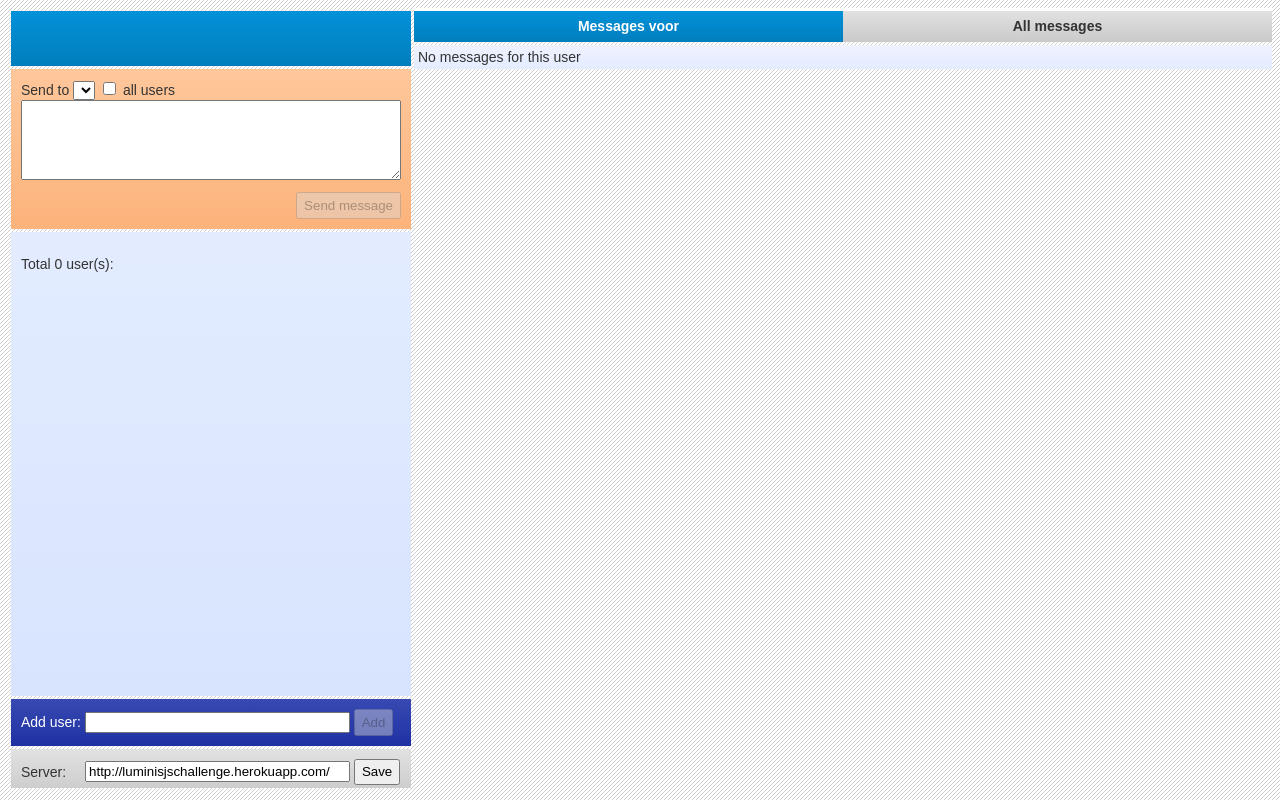
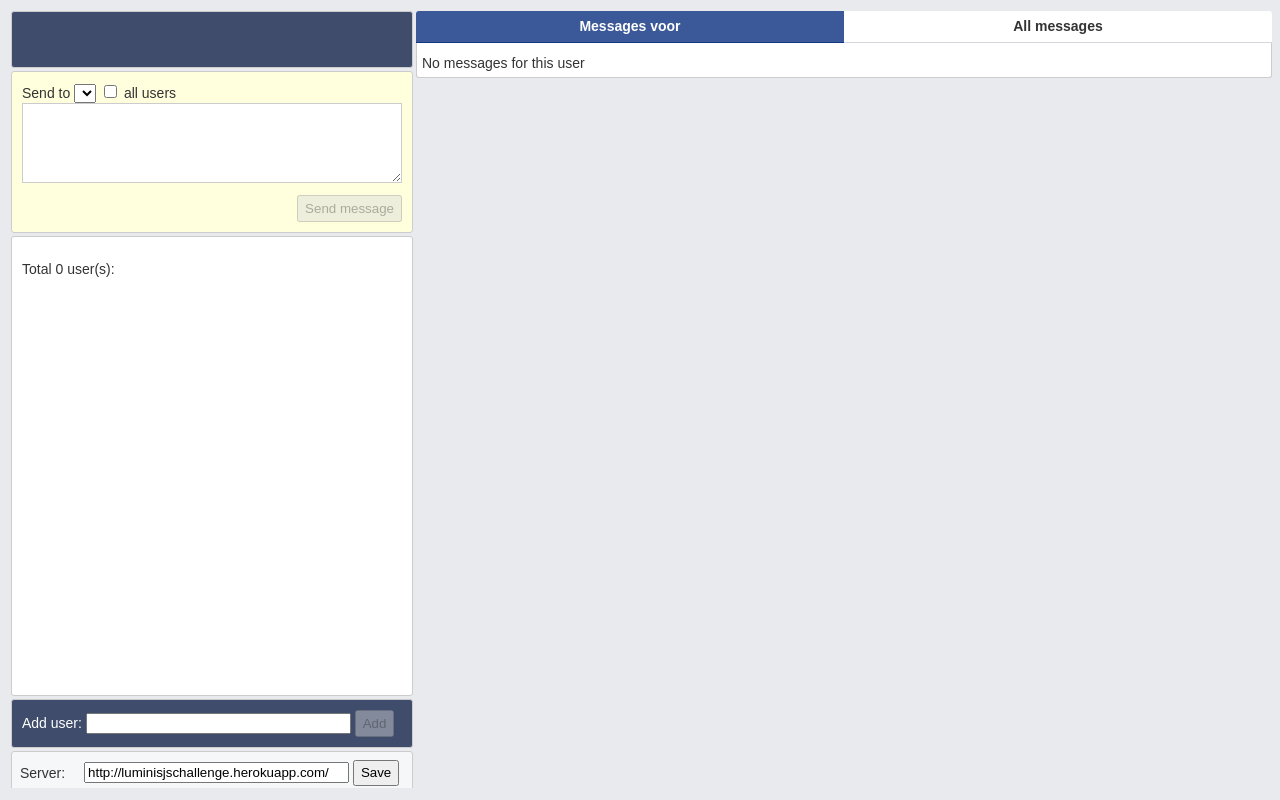
Before and after one commit to dimitriy-k/dimitriy-k.github.com, a plain HTML site: page challenge/index.html in a window 1280 px wide. Drawn offline with Linux system fonts and the light colour scheme; no server answers.

Commit message:
facebook theme

```diff
--- a/challenge/challenge.js
+++ b/challenge/challenge.js
@@ -25,7 +25,7 @@ var ChatListModel = function() {
  	this.refreshTimeout;
  	this.resizeTimer;
  	this.messagesToLoad = 0;
- 	this.messagesMode = 0;
+ 	this.messagesMode = ko.observable(false);
 
     this.addUser = function() {
         if (this.userNameToAdd() && this.userNameToAddIsValid()) {
@@ -64,18 +64,18 @@ var ChatListModel = function() {
     		 this.selectedUser(obj);
     	 }
 
-    	 if(this.messagesMode == 0){
-    	 	chatApi.getMessagesForUser(this.selectedUser(), this.messages);
-    	 }else if(this.messagesMode = 1){
+    	 if(this.messagesMode()){
     	 	this.messagesToLoad = this.usersList().length;
     	 	this.allMessages([]);
     	 	chatApi.getMessagesForUsers(this.usersList(), this.messagesLoaded);
+    	 }else{
+    	 	chatApi.getMessagesForUser(this.selectedUser(), this.messages);
     	 }
 
     	 clearTimeout(this.refreshTimeout);
     	 var self = this;
     	 this.refreshTimeout = setTimeout(function () {
-    	 	chatApi.getUsers(self.usersList,self.loadUserMessages, false);
+    	 	//chatApi.getUsers(self.usersList,self.loadUserMessages, false);
     	 }, 3000);
     }.bind(this);
 
@@ -116,7 +116,7 @@ var ChatListModel = function() {
     	$("#main").height(mainHeight);
 
 
-    	var usersListHeight = $(window).height() -400;
+    	var usersListHeight = $(window).height() -406;
     	if(usersListHeight < 235) usersListHeight = 235;
   		$("#usersList").height(usersListHeight);
     };
@@ -126,12 +126,16 @@ var ChatListModel = function() {
     }, this);
 
     this.messagesForUser = function(){
-    	this.messagesMode = 0;
+    	$(".currentMessageMode").removeClass("currentMessageMode");
+    	$(".messagesUsers").addClass("currentMessageMode");
+    	this.messagesMode(false);
     	this.loadUserMessages(this.selectedUser());
     };
 
     this.messagesForAllUsers = function(){
-    	this.messagesMode = 1;
+    	$(".currentMessageMode").removeClass("currentMessageMode");
+    	$(".messagesAll").addClass("currentMessageMode");
+    	this.messagesMode(true);
     	this.loadUserMessages();
     };
 
--- a/challenge/index.html
+++ b/challenge/index.html
@@ -63,20 +63,24 @@ function log(msg){
 
     <div id='messages'>
         <div class="messageMode">
-        	<div class="messagesUsers" data-bind='click: messagesForUser'  >Messages voor <span  data-bind="text: selectedUser().name"></span></div>
+        	<div class="messagesUsers currentMessageMode" data-bind='click: messagesForUser'  >Messages voor <span  data-bind="text: selectedUser().name"></span></div>
         	<div class="messagesAll"  data-bind='click: messagesForAllUsers'>All messages</div>
         </div>
         <div class="messagesContainer">
-        <div data-bind="foreach: messages">
+        <div class="messagesWrap" data-bind="foreach: messages">
             <div class="messageWrap">
-				<div class="messageHeader">
-				  <span class="sender" data-bind="text: sender"></span><span class="receiver" data-bind="text: receiver"></span>
-				</div>
-				<div class='messageTimestamp' data-bind="dateString: timestamp, datePattern: 'dddd, MMMM dd, yyyy'"> </div>
-				<span class="messageContent" data-bind="text: content"> </span>
+				<div class="messageContent">
+				 <span class="sender" data-bind="text: sender"></span><div data-bind="visible: $root.messagesMode()">to<span class="receiver" data-bind="text: receiver"></span></div>
+				 <span data-bind="text: content"></span>
+				 </div>
+
+				 <span class='messageTimestamp' data-bind="dateString: timestamp, datePattern: 'dddd, MMMM dd, yyyy'"></span>
+
+
+
             </div>
         </div>
-        <div class="noMessages" data-bind="visible: messageLength">
+        <div class="noMessages messagesWrap" data-bind="visible: messageLength">
         	 <div class="messageWrap">
 				<span class="messageContent" >No messages for this user</span>
             </div>
--- a/challenge/style.css
+++ b/challenge/style.css
@@ -1,4 +1,4 @@
-body { font-family: arial; font-size: 14px; color: #333; background: url(bg.png)}
+body { font-family: arial; font-size: 14px; color: #333; background: #e9eaed}
 
 
 button { height: 2em; }
@@ -9,6 +9,9 @@ button { height: 2em; }
 .addUser,
 .hostWrap{
 	margin: 3px;
+	-webkit-border-radius: 3px;
+-moz-border-radius: 3px;
+border-radius: 3px;
 }
 
 
@@ -32,28 +35,28 @@ button { height: 2em; }
 	height: 45px;
 	line-height: 45px;
 
-	background: #0291D9;
-	background: -moz-linear-gradient(top, #0291D9 0%, #017EBD) 100%);
-	background: -webkit-linear-gradient(top, #0291D9 0%, #017EBD 100%);
-	filter: progid:DXImageTransform.Microsoft.gradient( startColorstr='#0291D9', endColorstr='#017EBD',GradientType=0 );
+
+	border: 1px solid #ccc;
+
+	background: rgb(63,76,107);
 }
 
 .sendMessageWrap{
-	background: #FFC79B;
+	background: #FFFEDD;
 	padding: 10px;
 	height: 140px;
 	position: relative;
 
-	background: #FFC79B;
-	background: -moz-linear-gradient(top, #FFC79B 0%, #FCB37B) 100%);
-	background: -webkit-linear-gradient(top, #FFC79B 0%, #FCB37B 100%);
-	filter: progid:DXImageTransform.Microsoft.gradient( startColorstr='#FFC79B', endColorstr='#FCB37B',GradientType=0 );
+		border: 1px solid #ccc;
+
 }
 
 .messageToSend {
 	display: block;
 	width: 380px;
 	height: 80px;
+
+	border: 1px solid #ccc;
 }
 
 .sendButton {
@@ -69,10 +72,8 @@ button { height: 2em; }
 .usersWrap{
 	padding: 10px;
 
-	background: #E3ECFF;
-	background: -moz-linear-gradient(top, #E3ECFF 0%, #D8E4FE) 100%);
-	background: -webkit-linear-gradient(top, #E3ECFF 0%, #D8E4FE 100%);
-	filter: progid:DXImageTransform.Microsoft.gradient( startColorstr='#E3ECFF', endColorstr='#D8E4FE',GradientType=0 );
+	background: #fff;
+	border: 1px solid #ccc;
 }
 
 #usersList{
@@ -90,24 +91,25 @@ button { height: 2em; }
 	padding: 5px 0px 5px 30px;
 	list-style: none;
 	background: url(user.png) no-repeat;
+	color: #3b5998;
+	font-weight: bold;
 }
 
 #usersList ul li:hover{
-	background: url(user.png) no-repeat #FFC79B;
+	background: url(user.png) no-repeat #e9eaed;
 	cursor: pointer;
 }
 
 .addUser {
 	padding: 10px;
-	width: 380px;
 	background: #3849B2;
 	color: #FFF;
 	white-space: nowrap;
 
-		background: #3849B2;
-	background: -moz-linear-gradient(top, #3849B2 0%, #1F31A3) 100%);
-	background: -webkit-linear-gradient(top, #3849B2 0%, #1F31A3 100%);
-	filter: progid:DXImageTransform.Microsoft.gradient( startColorstr='#3849B2', endColorstr='#1F31A3',GradientType=0 );
+	background: rgb(63,76,107);
+
+	border: 1px solid #ccc;
+
 }
 
 .addUser form {
@@ -131,14 +133,12 @@ button { height: 2em; }
 }
 
 .hostWrap {
-	padding: 10px;
-	width: 380px;
+	padding: 8px;
 	white-space: nowrap;
 
-	background: #E1E1E1;
-	background: -moz-linear-gradient(top, #E1E1E1 0%, #CACACA) 100%);
-	background: -webkit-linear-gradient(top, #E1E1E1 0%, #CACACA 100%);
-	filter: progid:DXImageTransform.Microsoft.gradient( startColorstr='#E1E1E1', endColorstr='#CACACA',GradientType=0 );
+	background: #f6f7f8;
+
+	border: 1px solid #ccc;
 }
 
 #messages {
@@ -156,34 +156,53 @@ width: 100%;
 text-align: center;
 font-weight: bold;
 	padding-top: 3px;
-	background: #FFF;
+	background: #e9eaed;
 	line-height: 31px;
 	cursor: pointer;
 	white-space:nowrap;
+
 }
 
-.messagesUsers {
-	display: block;
+.messagesUsers,
+.messagesAll {
+	display: inline-block;
 	float: left;
-	color: #FFF;
 
 	width: 50%;
+	color: #333;
+	background-color: #fff;
+	border-bottom: 1px solid #d3d6db;
+}
 
-	background: #0291D9;
-	background: -moz-linear-gradient(top, #0291D9 0%, #017EBD) 100%);
-	background: -webkit-linear-gradient(top, #0291D9 0%, #017EBD 100%);
-	filter: progid:DXImageTransform.Microsoft.gradient( startColorstr='#0291D9', endColorstr='#017EBD',GradientType=0 );
+.messagesUsers:hover,
+.messagesAll:hover {
+
+	background: #f4f6f9;
+}
+
+.currentMessageMode {
+	background-color: #3b5998;
+	border-bottom: 1px solid #133783;
+	color: #fff;
+}
+
+.currentMessageMode:hover{
+	background-color: #3b5998;
+}
+
+
+
+.messagesUsers {
+-webkit-border-top-left-radius: 3px;
+-moz-border-radius-topleft: 3px;
+border-top-left-radius: 3px;
 }
 
 .messagesAll {
-	width: 50%;
-	display: inline-block;
 	float: right;
-
-	background: #E1E1E1;
-	background: -moz-linear-gradient(top, #E1E1E1 0%, #CACACA) 100%);
-	background: -webkit-linear-gradient(top, #E1E1E1 0%, #CACACA 100%);
-	filter: progid:DXImageTransform.Microsoft.gradient( startColorstr='#E1E1E1', endColorstr='#CACACA',GradientType=0 );
+	-webkit-border-top-right-radius: 3px;
+-moz-border-radius-topright: 3px;
+border-top-right-radius: 3px;
 }
 
 .messagesContainer{
@@ -193,64 +212,57 @@ font-weight: bold;
 	overflow-x: hidden;
 }
 
+.messagesWrap {
+	background: #fff;
+
+	border: 1px solid #ccc;
+	border-top: 0;
+
+	-webkit-border-bottom-right-radius: 3px;
+-webkit-border-bottom-left-radius: 3px;
+-moz-border-radius-bottomright: 3px;
+-moz-border-radius-bottomleft: 3px;
+border-bottom-right-radius: 3px;
+border-bottom-left-radius: 3px;
+}
+
 .messageWrap:first-child{
-	margin-top: 37px;
+	margin-top: 35px;
 }
 
 .messageWrap {
-	margin: 3px 0;
-	background: #F0F2FF;
-
-	background: -moz-linear-gradient(top, #F0F2FF 0%, #E3ECFF) 100%);
-	background: -webkit-linear-gradient(top, #F0F2FF 0%, #E3ECFF 100%);
-	filter: progid:DXImageTransform.Microsoft.gradient( startColorstr='#F0F2FF', endColorstr='#E3ECFF',GradientType=0 );
 	overflow: hidden;
 }
 
 
-.messageHeader{
-	font-weight: bold;
+.messageContent{
 	width: 100%;
 display: block;
-float: left;
-color: #FFF;
-line-height: 30px;
 
-	background: #FFC79B;
-	background: -moz-linear-gradient(top, #FFC79B 0%, #FCB37B) 100%);
-	background: -webkit-linear-gradient(top, #FFC79B 0%, #FCB37B 100%);
-	filter: progid:DXImageTransform.Microsoft.gradient( startColorstr='#FFC79B', endColorstr='#FCB37B',GradientType=0 );
-
+line-height: 18px;
+padding-top: 5px;
 
 }
 
-.sender{
-	padding: 0 5px;
+.messageContent div {
+	display: inline;
 }
 
+.sender,
 .receiver{
-	font-weight: bold;
-	color: #FFF;
-	float: right;
 	padding: 0 5px;
-	min-width: 150px;
-	text-align: right;
-
-	background: #0291D9;
-	background: -moz-linear-gradient(top, #0291D9 0%, #017EBD) 100%);
-	background: -webkit-linear-gradient(top, #0291D9 0%, #017EBD 100%);
-	filter: progid:DXImageTransform.Microsoft.gradient( startColorstr='#0291D9', endColorstr='#017EBD',GradientType=0 );
-
+		font-weight: bold;
+		color: #3b5998;
 }
 
+
 .messageTimestamp {
-	text-align: right;
+	display: block;
 	font-size: 12px;
-	color: #999;
-	padding: 3px;
+	color: rgb(137, 145, 156);;
+	padding: 0 0 5px 5px;
 }
 
-.messageContent {
-	display: block;
-	padding: 4px;
+.noMessages {
+	padding: 5px;
 }
--- /dev/null
+++ b/challenge/style_old.css
@@ -0,0 +1,256 @@
+body { font-family: arial; font-size: 14px; color: #333; background: url(bg.png)}
+
+
+button { height: 2em; }
+
+.selectedUser,
+.sendMessageWrap,
+.usersWrap,
+.addUser,
+.hostWrap{
+	margin: 3px;
+}
+
+
+#main {
+	overflow: hidden;
+	min-width: 815px;
+}
+
+.menu {
+	float: left;
+	position: relative;
+}
+
+.selectedUser {
+	color: #FFF;
+	font-size: 30px;
+	text-transform: uppercase;
+
+	padding: 5px 10px;
+	font-weight: bold;
+	height: 45px;
+	line-height: 45px;
+
+	background: #0291D9;
+	background: -moz-linear-gradient(top, #0291D9 0%, #017EBD) 100%);
+	background: -webkit-linear-gradient(top, #0291D9 0%, #017EBD 100%);
+	filter: progid:DXImageTransform.Microsoft.gradient( startColorstr='#0291D9', endColorstr='#017EBD',GradientType=0 );
+}
+
+.sendMessageWrap{
+	background: #FFC79B;
+	padding: 10px;
+	height: 140px;
+	position: relative;
+
+	background: #FFC79B;
+	background: -moz-linear-gradient(top, #FFC79B 0%, #FCB37B) 100%);
+	background: -webkit-linear-gradient(top, #FFC79B 0%, #FCB37B 100%);
+	filter: progid:DXImageTransform.Microsoft.gradient( startColorstr='#FFC79B', endColorstr='#FCB37B',GradientType=0 );
+}
+
+.messageToSend {
+	display: block;
+	width: 380px;
+	height: 80px;
+}
+
+.sendButton {
+	position: absolute;
+	bottom: 10px;
+	right: 10px;
+}
+
+
+
+
+
+.usersWrap{
+	padding: 10px;
+
+	background: #E3ECFF;
+	background: -moz-linear-gradient(top, #E3ECFF 0%, #D8E4FE) 100%);
+	background: -webkit-linear-gradient(top, #E3ECFF 0%, #D8E4FE 100%);
+	filter: progid:DXImageTransform.Microsoft.gradient( startColorstr='#E3ECFF', endColorstr='#D8E4FE',GradientType=0 );
+}
+
+#usersList{
+	height: 235px;
+	overflow-y: auto;
+	overflow-x: hidden;
+}
+
+#usersList ul {
+	padding: 0;
+	margin: 0;
+}
+
+#usersList ul li{
+	padding: 5px 0px 5px 30px;
+	list-style: none;
+	background: url(user.png) no-repeat;
+}
+
+#usersList ul li:hover{
+	background: url(user.png) no-repeat #FFC79B;
+	cursor: pointer;
+}
+
+.addUser {
+	padding: 10px;
+	width: 380px;
+	background: #3849B2;
+	color: #FFF;
+	white-space: nowrap;
+
+		background: #3849B2;
+	background: -moz-linear-gradient(top, #3849B2 0%, #1F31A3) 100%);
+	background: -webkit-linear-gradient(top, #3849B2 0%, #1F31A3 100%);
+	filter: progid:DXImageTransform.Microsoft.gradient( startColorstr='#3849B2', endColorstr='#1F31A3',GradientType=0 );
+}
+
+.addUser form {
+	padding: 0;
+	margin: 0;
+}
+
+.addUser input{
+	width: 265px;
+}
+
+
+.hostWrap form {
+	padding: 0;
+	margin: 0;
+}
+
+.hostWrap input{
+	width: 265px;
+	margin-left: 15px;
+}
+
+.hostWrap {
+	padding: 10px;
+	width: 380px;
+	white-space: nowrap;
+
+	background: #E1E1E1;
+	background: -moz-linear-gradient(top, #E1E1E1 0%, #CACACA) 100%);
+	background: -webkit-linear-gradient(top, #E1E1E1 0%, #CACACA 100%);
+	filter: progid:DXImageTransform.Microsoft.gradient( startColorstr='#E1E1E1', endColorstr='#CACACA',GradientType=0 );
+}
+
+#messages {
+	margin: 0;
+	min-width: 400px;
+	position: relative;
+	overflow: hidden;
+}
+
+.messageMode {
+position: absolute;
+top: 0;
+left: 0;
+width: 100%;
+text-align: center;
+font-weight: bold;
+	padding-top: 3px;
+	background: #FFF;
+	line-height: 31px;
+	cursor: pointer;
+	white-space:nowrap;
+}
+
+.messagesUsers {
+	display: block;
+	float: left;
+	color: #FFF;
+
+	width: 50%;
+
+	background: #0291D9;
+	background: -moz-linear-gradient(top, #0291D9 0%, #017EBD) 100%);
+	background: -webkit-linear-gradient(top, #0291D9 0%, #017EBD 100%);
+	filter: progid:DXImageTransform.Microsoft.gradient( startColorstr='#0291D9', endColorstr='#017EBD',GradientType=0 );
+}
+
+.messagesAll {
+	width: 50%;
+	display: inline-block;
+	float: right;
+
+	background: #E1E1E1;
+	background: -moz-linear-gradient(top, #E1E1E1 0%, #CACACA) 100%);
+	background: -webkit-linear-gradient(top, #E1E1E1 0%, #CACACA 100%);
+	filter: progid:DXImageTransform.Microsoft.gradient( startColorstr='#E1E1E1', endColorstr='#CACACA',GradientType=0 );
+}
+
+.messagesContainer{
+	height: 100%;
+	min-height: 590px;
+	overflow-y: auto;
+	overflow-x: hidden;
+}
+
+.messageWrap:first-child{
+	margin-top: 37px;
+}
+
+.messageWrap {
+	margin: 3px 0;
+	background: #F0F2FF;
+
+	background: -moz-linear-gradient(top, #F0F2FF 0%, #E3ECFF) 100%);
+	background: -webkit-linear-gradient(top, #F0F2FF 0%, #E3ECFF 100%);
+	filter: progid:DXImageTransform.Microsoft.gradient( startColorstr='#F0F2FF', endColorstr='#E3ECFF',GradientType=0 );
+	overflow: hidden;
+}
+
+
+.messageHeader{
+	font-weight: bold;
+	width: 100%;
+display: block;
+float: left;
+color: #FFF;
+line-height: 30px;
+
+	background: #FFC79B;
+	background: -moz-linear-gradient(top, #FFC79B 0%, #FCB37B) 100%);
+	background: -webkit-linear-gradient(top, #FFC79B 0%, #FCB37B 100%);
+	filter: progid:DXImageTransform.Microsoft.gradient( startColorstr='#FFC79B', endColorstr='#FCB37B',GradientType=0 );
+
+
+}
+
+.sender{
+	padding: 0 5px;
+}
+
+.receiver{
+	font-weight: bold;
+	color: #FFF;
+	float: right;
+	padding: 0 5px;
+	min-width: 150px;
+	text-align: right;
+
+	background: #0291D9;
+	background: -moz-linear-gradient(top, #0291D9 0%, #017EBD) 100%);
+	background: -webkit-linear-gradient(top, #0291D9 0%, #017EBD 100%);
+	filter: progid:DXImageTransform.Microsoft.gradient( startColorstr='#0291D9', endColorstr='#017EBD',GradientType=0 );
+
+}
+
+.messageTimestamp {
+	text-align: right;
+	font-size: 12px;
+	color: #999;
+	padding: 3px;
+}
+
+.messageContent {
+	display: block;
+	padding: 4px;
+}
```
